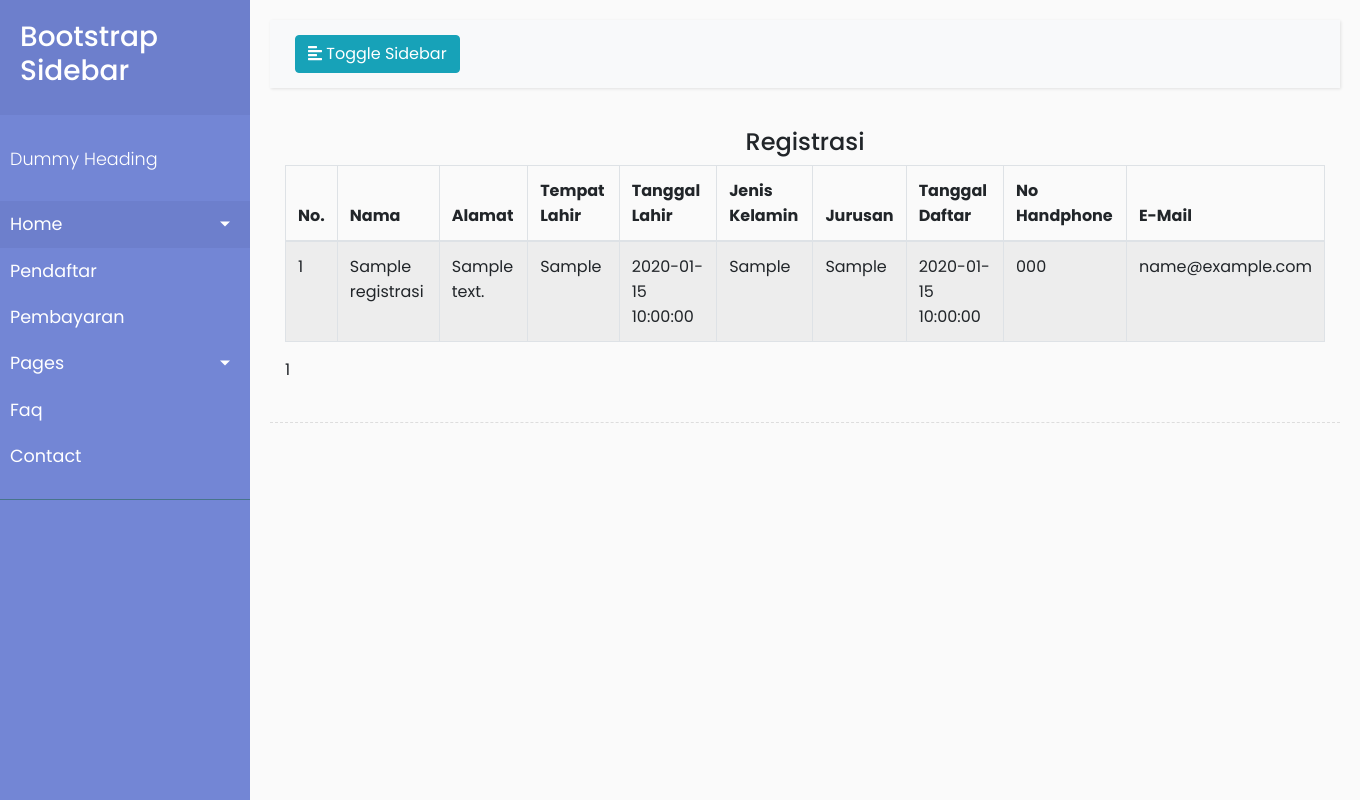
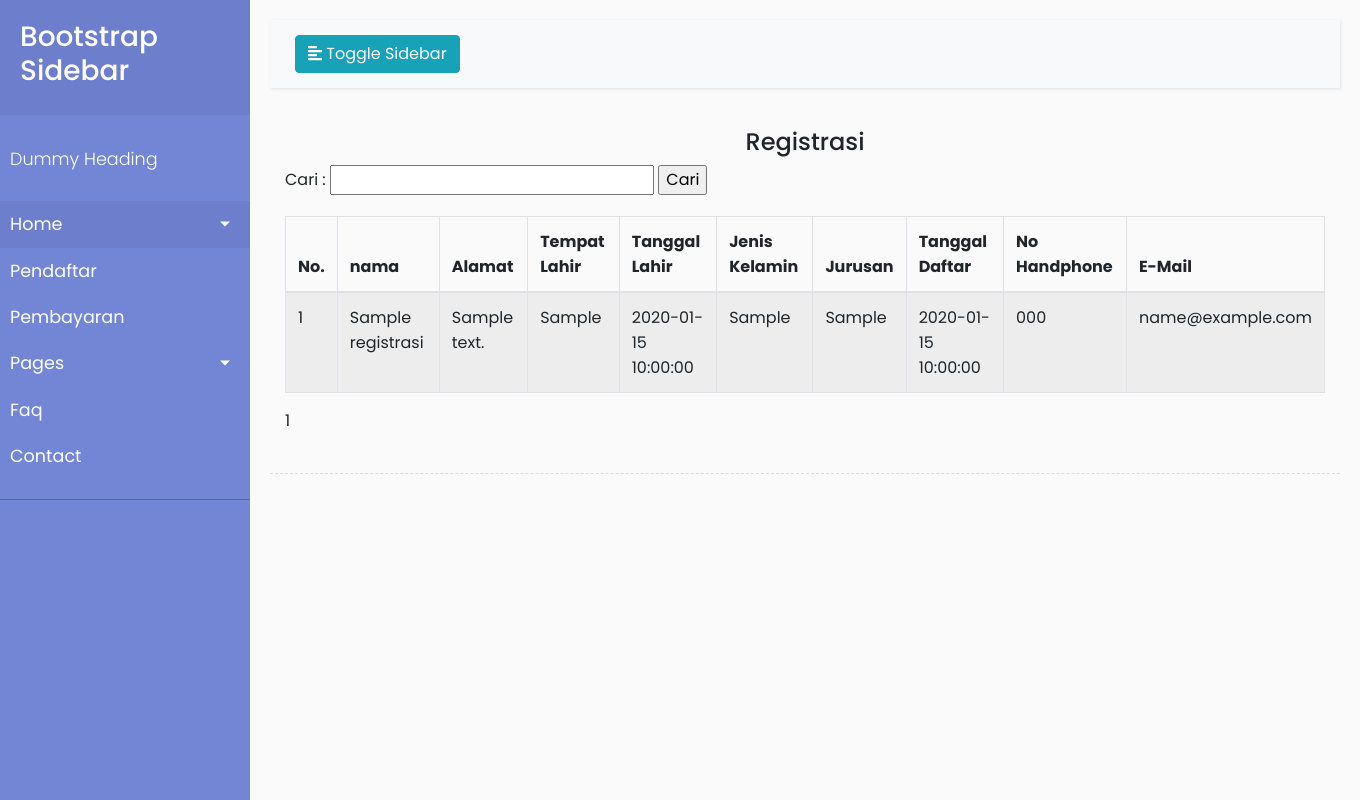
Before and after one commit to kaut0/magang, a PHP site: page /AdminRegistrasi.php in a window 1360 px wide. Run offline with PHP 8.4, Linux system fonts and the light colour scheme; tables that the repository leaves empty or names only in its code hold one stand-in row (values such as "Sample post"); some libraries are stand-ins or nearby versions.

Commit message:
pencarian

```diff
--- a/AdminRegistrasi.php
+++ b/AdminRegistrasi.php
@@ -1,10 +1,21 @@
 <?php
+include ("proses/koneksi.php");
 include ('include/headerAdmin.php');
-
 ?>
 
 <div class="container">
     <h4 style="text-align: center">Registrasi</h4>
+    <form action="AdminRegistrasi.php" method="get">
+        <label>Cari :</label>
+        <input type="text" name="cari">
+        <input type="submit" value="Cari">
+    </form>
+    <?php
+        if(isset($_GET['cari'])){
+            $cari = $_GET['cari'];
+            echo "<b>Hasil pencariaan : ".$cari."</b>";
+        }
+    ?>
     <div class="table-responsive">
         <!-- <button type="button" class="btn btn-success"> -->
         <!-- Tambah Mahasiswa -->
@@ -13,7 +24,7 @@ include ('include/headerAdmin.php');
             <thead>
                 <tr>
                     <th>No.</th>
-                    <th>Nama</th>
+                    <th>nama</th>
                     <th>Alamat</th>
                     <th>Tempat Lahir</th>
                     <th>Tanggal Lahir</th>
@@ -26,7 +37,9 @@ include ('include/headerAdmin.php');
             </thead>
             <tbody>
                 <?php
-                    include ("proses/koneksi.php");
+
+
+                //page
                     $halaman = 10;
                     $page = isset($_GET["halaman"]) ? (int)$_GET["halaman"] : 1;
                     $mulai = ($page>1) ? ($page * $halaman) - $halaman : 0;
@@ -34,6 +47,15 @@ include ('include/headerAdmin.php');
                     $faq = mysqli_query($kon, $fa);
                     $total = mysqli_num_rows($faq);
                     $pages = ceil($total/$halaman);
+                //bates
+
+                    if(isset($_GET['cari'])){
+                        $cari = $_GET['cari'];
+                        $faq = mysqli_query($kon, "select * from registrasi where nama like '%".$cari."%'");
+                    }else{
+                        $faq;
+                    }
+
                     $no = 1;
                     foreach ($faq as $f){
                         ?>
--- a/faq.php
+++ b/faq.php
@@ -21,6 +21,7 @@ $(function() {
                 </div>
                 <form action="proses/tambahPembayaran.php" method="POST" enctype="multipart/form-data">
                     <div class="bungkus">
+
                     </div>
                 </form>
             </div>
```
Also changed, not shown: AdminPembayaran.php (+20 -2 lines).
